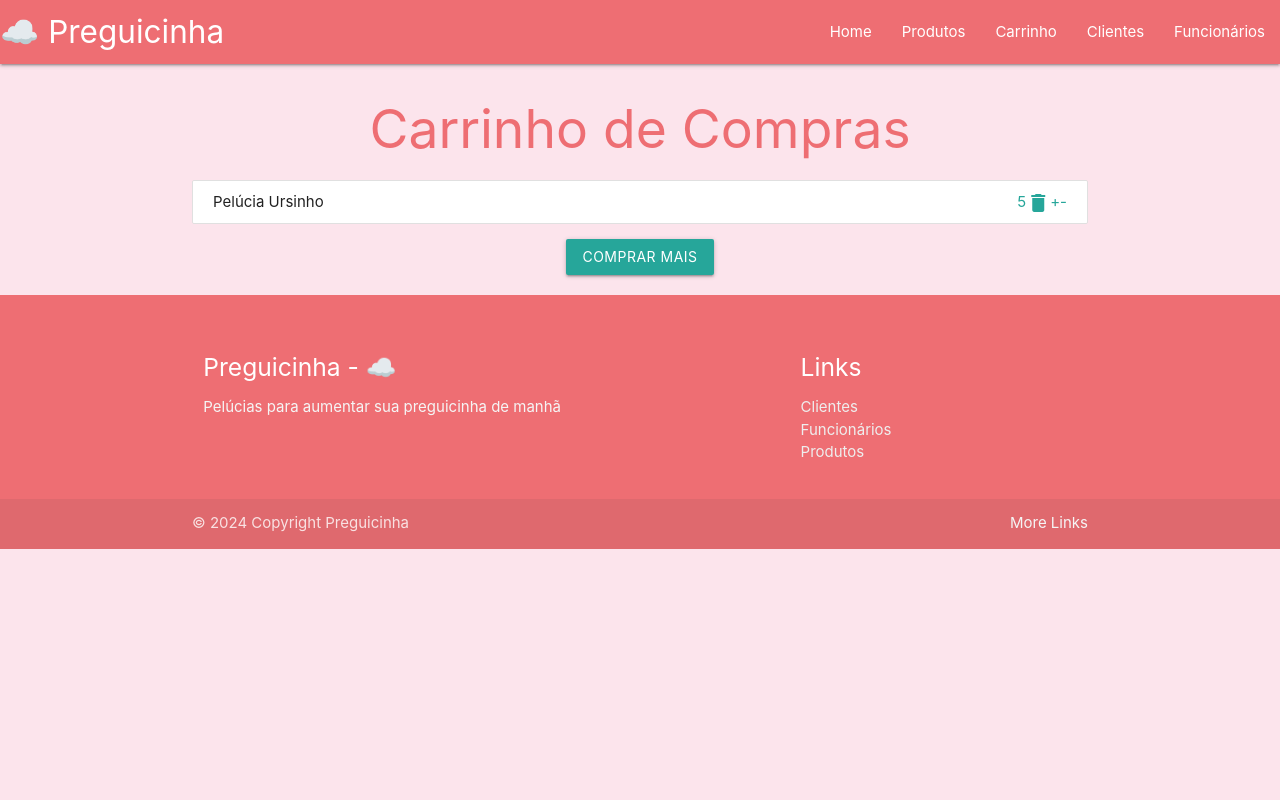
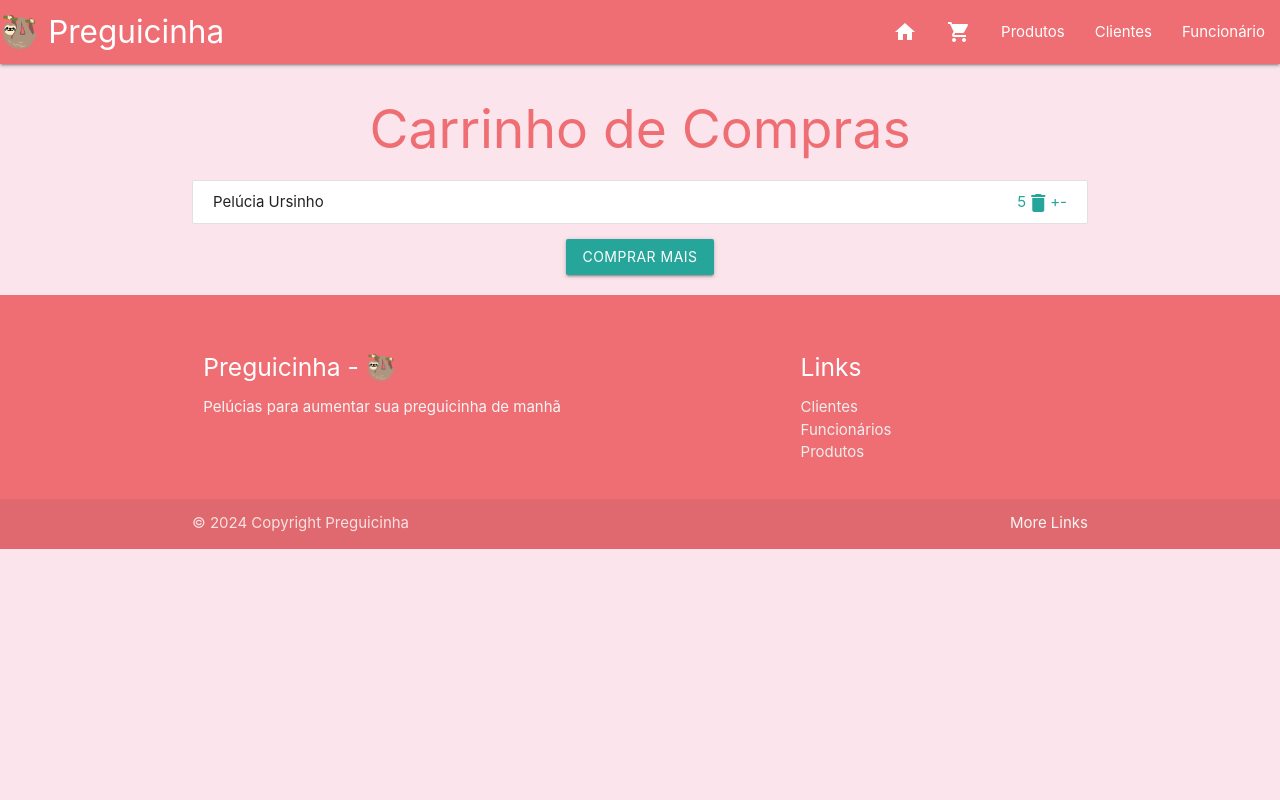
Before and after one commit to Carolinyr9/projeto-preguicinha, a PHP site: page /app/view/carrinho.php in a window 1280 px wide. Run offline with PHP 8.4, Linux system fonts and the light colour scheme; data comes from the database, SQL or seed files in the repository; some libraries are stand-ins or nearby versions.

Commit message:
💄change header and footer

```diff
--- a/app/view/carrinho.php
+++ b/app/view/carrinho.php
@@ -10,6 +10,7 @@ $carrinhoController = new CarrinhoController();
 <head>
     <title>Carrinho de Compras</title>
     <link rel="stylesheet" href="css/carrinhoEstilo.css">
+    <link rel="stylesheet" href="css/footer.css">
     <link rel="stylesheet" href="https://cdnjs.cloudflare.com/ajax/libs/materialize/1.0.0/css/materialize.min.css">
     <link href="https://fonts.googleapis.com/icon?family=Material+Icons" rel="stylesheet">
     <script>
--- /dev/null
+++ b/app/view/css/footer.css
@@ -0,0 +1,14 @@
+html, body {
+    height: 100%;
+    margin: 0;
+    display: flex;
+    flex-direction: column;
+}
+
+.page-footer {
+    background-color: #EE6E73; /* Cor do footer */
+}
+
+main {
+    flex: 1 0 auto;
+}
--- a/app/view/footer.php
+++ b/app/view/footer.php
@@ -3,7 +3,7 @@
           <div class="container">
             <div class="row">
               <div class="col l6 s12">
-                <h5 class="white-text">Preguicinha - ☁️
+                <h5 class="white-text">Preguicinha - 🦥
                 </h5>
                 <p class="grey-text text-lighten-4">Pelúcias para aumentar sua preguicinha de manhã</p>
               </div>
@@ -21,7 +21,7 @@
           <div class="footer-copyright">
             <div class="container">
             © 2024 Copyright Preguicinha
-            <a class="grey-text text-lighten-4 right" href="#!">More Links</a>
+            <a class="grey-text text-lighten-4 right" href="#">More Links</a>
             </div>
           </div>
 </footer>
--- a/app/view/header.php
+++ b/app/view/header.php
@@ -4,13 +4,13 @@ if((!isset($_SESSION['funcLogged']) && !isset($_SESSION['clientLogged'])) ||
     echo '
         <nav>
             <div class="nav-wrapper">
-            <a href="#" class="brand-logo">  ☁️ Preguicinha</a>
+            <a href="#" class="brand-logo">  🦥 Preguicinha</a>
             <ul id="nav-mobile" class="right hide-on-med-and-down">
-                <li><a href="index.php">Home</a></li>
+                <li><a href="index.php"><i class="material-icons">home</i></a></li>
+                <li><a href="carrinho.php"><i class="material-icons">shopping_cart</i></a></li>
                 <li><a href="produtos.php">Produtos</a></li>
-                <li><a href="carrinho.php">Carrinho</a></li>
                 <li><a href="loginCli.php">Clientes</a></li>
-                <li><a href="loginFunc.php">Funcionários</a></li>
+                <li><a href="loginFunc.php">Funcionário</a></li>
             </ul>
             </div>
         </nav>';
@@ -19,12 +19,12 @@ if((!isset($_SESSION['funcLogged']) && !isset($_SESSION['clientLogged'])) ||
         echo '
             <nav>
                 <div class="nav-wrapper">
-                <a href="#" class="brand-logo">  ☁️ Preguicinha</a>
+                <a href="#" class="brand-logo">  🦥 Preguicinha</a>
                 <ul id="nav-mobile" class="right hide-on-med-and-down">
-                    <li><a href="index.php">Home</a></li>
-                    <li><a href="listarFunc.php">Funcionários</a></li>
-                    <li><a href="listarCli.php">Produtos</a></li>
+                    <li><a href="index.php"><i class="material-icons">home</i></a></li>
+                     <li><a href="produtos.php">Produtos</a></li>
                     <li><a href="listarCli.php">Cliente</a></li>
+                    <li><a href="listarFunc.php">Funcionário</a></li>
                     <li><a href="../controller/logoff.php">Sair</a></li>
                 </ul>
                 </div>
@@ -34,11 +34,11 @@ if((!isset($_SESSION['funcLogged']) && !isset($_SESSION['clientLogged'])) ||
             echo '
                 <nav>
                     <div class="nav-wrapper">
-                    <a href="#" class="brand-logo">  ☁️ Preguicinha</a>
+                    <a href="#" class="brand-logo">  🦥 Preguicinha</a>
                     <ul id="nav-mobile" class="right hide-on-med-and-down">
-                        <li><a href="index.php">Home</a></li>
+                        <li><a href="index.php"><i class="material-icons">home</i></a></li>
+                        <li><a href="carrinho.php"><i class="material-icons">shopping_cart</i></a></li>
                         <li><a href="produtos.php">Produtos</a></li>
-                        <li><a href="carrinho.php">Carrinho</a></li>
                     </ul>
                     </div>
                 </nav>
@@ -46,5 +46,4 @@ if((!isset($_SESSION['funcLogged']) && !isset($_SESSION['clientLogged'])) ||
         }
     }
 }
-
 ?>
```
